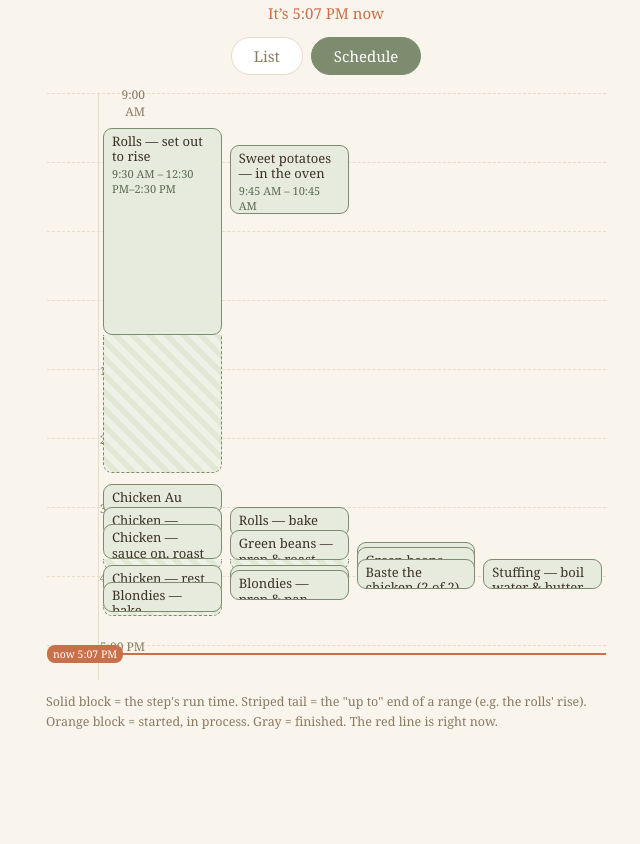
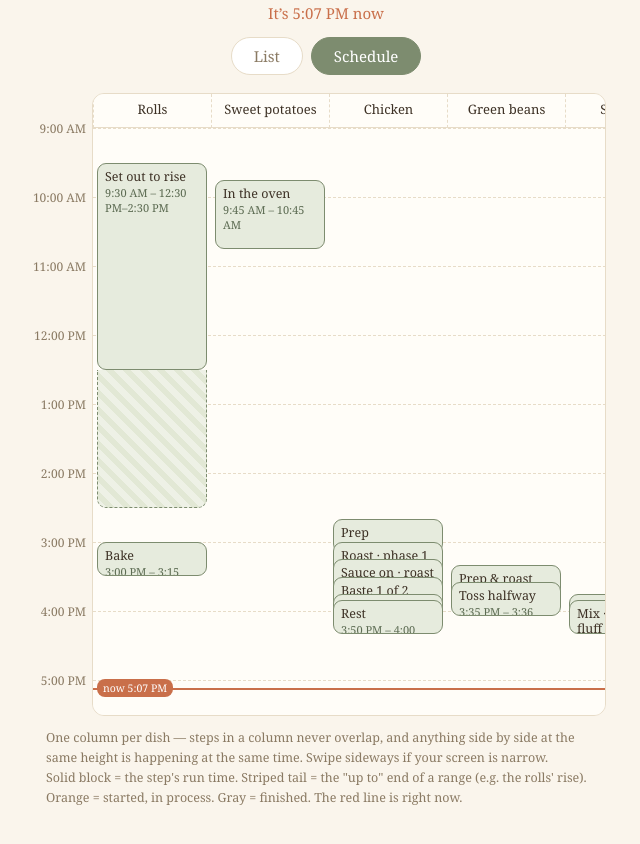
Before and after one commit to metaky/metaky.github.io, a plain HTML site: page meal-prep-timing/index.html in a window 1280 px wide. Both pictures are taken after a click on the button "Schedule". Shown: the part 80-924 px from the top of the page, without its empty margins (314-954 px from the left). Before the commit the page ends 860 px from the top, so only its background shows below. Drawn offline with Linux system fonts and the light colour scheme.

Commit message:
Schedule tab redesign: one lane per dish (swimlanes)

```diff
--- a/meal-prep-timing/index.html
+++ b/meal-prep-timing/index.html
@@ -49,20 +49,24 @@
   .foot{margin-top:22px; text-align:center; font-size:12.5px; color:var(--muted); line-height:1.5;}
   .del{color:#b0563a; border-color:#e5c4b8;}
 
-  /* ---- Schedule view ---- */
-  .sched{position:relative; margin-left:52px; border-left:1px solid var(--line);}
-  .hourline{position:absolute; left:-52px; right:0; border-top:1px dashed var(--line);}
-  .hourlabel{position:absolute; left:0; width:46px; text-align:right; font-size:12px; color:var(--muted); transform:translateY(-7px);}
-  .block{position:absolute; border-radius:9px; padding:5px 8px; overflow:hidden; border:1px solid var(--sage); background:#e6ebdd; color:var(--ink);}
-  .block .bname{font-size:13px; line-height:1.2;}
+  /* ---- Schedule view: one lane per dish, time runs downward ---- */
+  .schedWrap{display:flex; align-items:stretch;}
+  .schedHours{position:relative; width:46px; flex:none;}
+  .hourlabel{position:absolute; right:6px; font-size:12px; color:var(--muted); transform:translateY(-7px); white-space:nowrap;}
+  .schedScroll{overflow-x:auto; flex:1; -webkit-overflow-scrolling:touch; border:1px solid var(--line); border-radius:12px; background:var(--card);}
+  .sched{position:relative;}
+  .lanehead{position:absolute; top:0; text-align:center; font-size:13px; padding:8px 2px 6px; color:var(--ink); border-bottom:1px solid var(--line); border-left:1px dashed var(--line); background:var(--card); z-index:4; line-height:1.15;}
+  .hourline{position:absolute; left:0; right:0; border-top:1px dashed var(--line); z-index:0;}
+  .block{position:absolute; border-radius:9px; padding:5px 7px; overflow:hidden; border:1px solid var(--sage); background:#e6ebdd; color:var(--ink); z-index:2;}
+  .block .bname{font-size:12.5px; line-height:1.2;}
   .block .btime{font-size:11px; color:#5c6b52; margin-top:1px;}
-  .block.ext{border-style:dashed; background:repeating-linear-gradient(45deg,#eef1e6,#eef1e6 6px,#e2e8d5 6px,#e2e8d5 12px); border-top:none; border-radius:0 0 9px 9px;}
+  .block.ext{border-style:dashed; background:repeating-linear-gradient(45deg,#eef1e6,#eef1e6 6px,#e2e8d5 6px,#e2e8d5 12px); border-top:none; border-radius:0 0 9px 9px; z-index:1;}
   .block.started{border-color:var(--clay); background:#fbe9d9;}
   .block.started .btime{color:#9a6212;}
   .block.finished{opacity:.45; border-color:#bbb; background:#e8e8e8;}
   .block.finished .btime{color:#777;}
-  .nowline{position:absolute; left:-52px; right:0; border-top:2px solid var(--clay); z-index:5;}
-  .nowtag{position:absolute; left:-52px; transform:translateY(-8px); background:var(--clay); color:#fff; font-size:10.5px; padding:2px 6px; border-radius:8px; z-index:6;}
+  .nowline{position:absolute; left:0; right:0; border-top:2px solid var(--clay); z-index:5;}
+  .nowtag{position:absolute; left:4px; transform:translateY(-9px); background:var(--clay); color:#fff; font-size:10.5px; padding:2px 6px; border-radius:8px; z-index:6;}
   .legend{font-size:12.5px; color:var(--muted); margin-top:12px; line-height:1.6;}
 </style>
 </head>
@@ -111,31 +115,34 @@
   </div>
 
   <div id="viewSched" style="display:none">
-    <div class="sched" id="sched"></div>
+    <div class="schedWrap">
+      <div class="schedHours" id="schedHours"></div>
+      <div class="schedScroll"><div class="sched" id="sched"></div></div>
+    </div>
     <div class="legend">
-      Solid block = the step's run time. Striped tail = the "up to" end of a range (e.g. the rolls' rise).<br>
-      Orange block = started, in process. Gray = finished. The red line is right now.
+      One column per dish — steps in a column never overlap, and anything side by side at the same height is happening at the same time. Swipe sideways if your screen is narrow.<br>
+      Solid block = the step's run time. Striped tail = the "up to" end of a range (e.g. the rolls' rise). Orange = started, in process. Gray = finished. The red line is right now.
     </div>
   </div>
 </div>
 
 <script>
 const SEED = [
-  {id:'seed-rolls', name:'Rolls — set out to rise', date:'2026-11-26', start:'09:30', durMin:180, durMax:300, note:'Set out at 9:30 to rise (3–5 hours)'},
-  {id:'seed-sweet', name:'Sweet potatoes — in the oven', date:'2026-11-26', start:'09:45', durMin:60, durMax:60, note:'In the oven at 9:45 · about an hour (per Mel)'},
-  {id:'seed-bake', name:'Rolls — bake (alongside the chicken)', date:'2026-11-26', start:'15:00', durMin:15, durMax:20, note:'Bake at 375°F on the other rack while the chicken does phase 1 — out 3:15–3:20, then cover with a towel to stay warm until serving at 4:00. If the rise finished early, shape the rolls, cover them, and park somewhere cool (or the fridge) to slow the proof until bake time'},
-  {id:'seed-chix-prep', name:'Chicken Au Poivre — prep', date:'2026-11-26', start:'14:40', durMin:20, durMax:20, note:'Spatchcock & season (Maldon + olive oil). Preheat oven to 375°F convection. Crush peppercorns; whisk cream with rosemary, garlic, shallots + 1 tsp Maldon'},
-  {id:'seed-chix-p1', name:'Chicken — roast, phase 1', date:'2026-11-26', start:'15:00', durMin:15, durMax:15, note:'Skin side up at 375°F convection, ~15 min, until slightly golden'},
-  {id:'seed-chix-p2', name:'Chicken — sauce on, roast phase 2', date:'2026-11-26', start:'15:15', durMin:30, durMax:35, note:'Pour peppercorn sauce over, add sherry around the chicken, raise oven to 400°F. Done at 165°F in the thickest part of the breast'},
-  {id:'seed-baste1', name:'Baste the chicken (1 of 2)', date:'2026-11-26', start:'15:30', durMin:1, durMax:1, note:'Quick baste, back in the oven'},
-  {id:'seed-baste2', name:'Baste the chicken (2 of 2)', date:'2026-11-26', start:'15:45', durMin:1, durMax:1, note:'Second baste — good moment to check the temp'},
-  {id:'seed-chix-rest', name:'Chicken — rest', date:'2026-11-26', start:'15:50', durMin:10, durMax:10, note:'Rest at least 10 min before serving. Serve ~4:00 PM'},
-  {id:'seed-stuff-boil', name:'Stuffing — boil water & butter', date:'2026-11-26', start:'15:45', durMin:5, durMax:5, note:'365 Organic Traditional Stuffing Mix: 1¾ cups water + 6 Tbsp butter in a large saucepan, bring to a boil over medium-high'},
-  {id:'seed-stuff-stand', name:'Stuffing — mix, stand & fluff', date:'2026-11-26', start:'15:50', durMin:5, durMax:5, note:'Off the heat, stir in the stuffing mix, cover and let stand 5 min. Fluff with a fork and serve — holds covered until the chicken is ready at 4:00'},
-  {id:'seed-beans-roast', name:'Green beans — prep & roast', date:'2026-11-26', start:'15:20', durMin:25, durMax:30, note:'From frozen, do NOT thaw. Spread in a single layer on a sheet pan, toss with olive oil, salt, pepper & garlic powder. Roast at 400°F alongside the chicken — done when tender with browned, blistered spots'},
-  {id:'seed-beans-toss', name:'Green beans — toss halfway', date:'2026-11-26', start:'15:35', durMin:1, durMax:1, note:'Toss/flip the beans so they brown evenly, back in the oven'},
-  {id:'seed-blond-prep', name:'Blondies — prep & pan', date:'2026-11-26', start:'15:55', durMin:10, durMax:10, note:'Maple Butterscotch Blondies. Once the chicken is out, set the oven to 350°F (it coasts down from 400). Line an 8×8 pan with parchment, grease lightly. Melt 1 stick (4 oz) unsalted butter, whisk with 1 large egg, stir in the dry mix to a soft dough. Spread in pan, squeeze 7–8 lines of butterscotch syrup ~1 inch apart, drag a knife through in alternating directions'},
-  {id:'seed-blond-bake', name:'Blondies — bake', date:'2026-11-26', start:'16:05', durMin:20, durMax:22, note:'Center rack at 350°F until golden brown. Cool on a wire rack — dessert while/after you eat'}
+  {id:'seed-rolls', dish:'Rolls', short:'Set out to rise', name:'Rolls — set out to rise', date:'2026-11-26', start:'09:30', durMin:180, durMax:300, note:'Set out at 9:30 to rise (3–5 hours)'},
+  {id:'seed-sweet', dish:'Sweet potatoes', short:'In the oven', name:'Sweet potatoes — in the oven', date:'2026-11-26', start:'09:45', durMin:60, durMax:60, note:'In the oven at 9:45 · about an hour (per Mel)'},
+  {id:'seed-bake', dish:'Rolls', short:'Bake', name:'Rolls — bake (alongside the chicken)', date:'2026-11-26', start:'15:00', durMin:15, durMax:20, note:'Bake at 375°F on the other rack while the chicken does phase 1 — out 3:15–3:20, then cover with a towel to stay warm until serving at 4:00. If the rise finished early, shape the rolls, cover them, and park somewhere cool (or the fridge) to slow the proof until bake time'},
+  {id:'seed-chix-prep', dish:'Chicken', short:'Prep', name:'Chicken Au Poivre — prep', date:'2026-11-26', start:'14:40', durMin:20, durMax:20, note:'Spatchcock & season (Maldon + olive oil). Preheat oven to 375°F convection. Crush peppercorns; whisk cream with rosemary, garlic, shallots + 1 tsp Maldon'},
+  {id:'seed-chix-p1', dish:'Chicken', short:'Roast · phase 1', name:'Chicken — roast, phase 1', date:'2026-11-26', start:'15:00', durMin:15, durMax:15, note:'Skin side up at 375°F convection, ~15 min, until slightly golden'},
+  {id:'seed-chix-p2', dish:'Chicken', short:'Sauce on · roast phase 2', name:'Chicken — sauce on, roast phase 2', date:'2026-11-26', start:'15:15', durMin:30, durMax:35, note:'Pour peppercorn sauce over, add sherry around the chicken, raise oven to 400°F. Done at 165°F in the thickest part of the breast'},
+  {id:'seed-baste1', dish:'Chicken', short:'Baste 1 of 2', name:'Baste the chicken (1 of 2)', date:'2026-11-26', start:'15:30', durMin:1, durMax:1, note:'Quick baste, back in the oven'},
+  {id:'seed-baste2', dish:'Chicken', short:'Baste 2 of 2', name:'Baste the chicken (2 of 2)', date:'2026-11-26', start:'15:45', durMin:1, durMax:1, note:'Second baste — good moment to check the temp'},
+  {id:'seed-chix-rest', dish:'Chicken', short:'Rest', name:'Chicken — rest', date:'2026-11-26', start:'15:50', durMin:10, durMax:10, note:'Rest at least 10 min before serving. Serve ~4:00 PM'},
+  {id:'seed-stuff-boil', dish:'Stuffing', short:'Boil water & butter', name:'Stuffing — boil water & butter', date:'2026-11-26', start:'15:45', durMin:5, durMax:5, note:'365 Organic Traditional Stuffing Mix: 1¾ cups water + 6 Tbsp butter in a large saucepan, bring to a boil over medium-high'},
+  {id:'seed-stuff-stand', dish:'Stuffing', short:'Mix · stand · fluff', name:'Stuffing — mix, stand & fluff', date:'2026-11-26', start:'15:50', durMin:5, durMax:5, note:'Off the heat, stir in the stuffing mix, cover and let stand 5 min. Fluff with a fork and serve — holds covered until the chicken is ready at 4:00'},
+  {id:'seed-beans-roast', dish:'Green beans', short:'Prep & roast', name:'Green beans — prep & roast', date:'2026-11-26', start:'15:20', durMin:25, durMax:30, note:'From frozen, do NOT thaw. Spread in a single layer on a sheet pan, toss with olive oil, salt, pepper & garlic powder. Roast at 400°F alongside the chicken — done when tender with browned, blistered spots'},
+  {id:'seed-beans-toss', dish:'Green beans', short:'Toss halfway', name:'Green beans — toss halfway', date:'2026-11-26', start:'15:35', durMin:1, durMax:1, note:'Toss/flip the beans so they brown evenly, back in the oven'},
+  {id:'seed-blond-prep', dish:'Blondies', short:'Prep & pan', name:'Blondies — prep & pan', date:'2026-11-26', start:'15:55', durMin:10, durMax:10, note:'Maple Butterscotch Blondies. Once the chicken is out, set the oven to 350°F (it coasts down from 400). Line an 8×8 pan with parchment, grease lightly. Melt 1 stick (4 oz) unsalted butter, whisk with 1 large egg, stir in the dry mix to a soft dough. Spread in pan, squeeze 7–8 lines of butterscotch syrup ~1 inch apart, drag a knife through in alternating directions'},
+  {id:'seed-blond-bake', dish:'Blondies', short:'Bake', name:'Blondies — bake', date:'2026-11-26', start:'16:05', durMin:20, durMax:22, note:'Center rack at 350°F until golden brown. Cool on a wire rack — dessert while/after you eat'}
 ];
 const KEY='mealprep-items-v1', DKEY='mealprep-done-v1', SKEY='mealprep-started-v1';
 function loadLocal(){ try{ return JSON.parse(localStorage.getItem(KEY))||[] }catch(e){ return [] } }
@@ -244,63 +251,73 @@ function renderList(now){
     doneItems.length ? doneItems.map(i=>card(i,now,'donecard')).join('') : '<div class="empty">Nothing finished yet.</div>';
 }
 
-/* ---------- Schedule view ---------- */
+/* ---------- Schedule view: one lane per dish ---------- */
 const DAY_START = 9*60;        // 9:00 AM, minutes since midnight
 const DAY_END   = 17*60 + 30;  // 5:30 PM
 const PXMIN = 1.15;            // pixels per minute
+const HEAD_H = 34;             // dish header row height
+const LANE_W = 118;            // pixels per dish lane
 function minsOfDay(d){ return d.getHours()*60 + d.getMinutes(); }
 
 function renderSched(now){
   const el = document.getElementById('sched');
+  const hoursEl = document.getElementById('schedHours');
   const items = allItems().filter(i=> i.date==='2026-11-26');
-  const H = (DAY_END-DAY_START)*PXMIN;
+  const H = (DAY_END-DAY_START)*PXMIN + HEAD_H;
+
+  // Dish lanes, in the order dishes first appear on the board
+  const dishes = [];
+  for(const it of items){ const d = it.dish || it.name; if(!dishes.includes(d)) dishes.push(d); }
+  const laneOf = d => dishes.indexOf(d);
+  el.style.width = (dishes.length * LANE_W) + 'px';
+  el.style.height = H + 'px';
+  hoursEl.style.height = H + 'px';
+
+  let hoursHtml = '';
   let html = '';
 
-  // Hour gridlines + labels
+  // Hour labels (fixed column outside the scroll area) + gridlines (inside)
   for(let m = Math.ceil(DAY_START/60)*60; m <= DAY_END; m += 60){
-    const y = (m-DAY_START)*PXMIN;
+    const y = (m-DAY_START)*PXMIN + HEAD_H;
     const lbl = fmt(new Date(2026,10,26, Math.floor(m/60), m%60));
-    html += `<div class="hourline" style="top:${y}px"></div><div class="hourlabel" style="top:${y}px">${lbl}</div>`;
+    hoursHtml += `<div class="hourlabel" style="top:${y}px">${lbl}</div>`;
+    html += `<div class="hourline" style="top:${y}px"></div>`;
   }
 
-  // Lane packing so overlapping steps sit side by side
-  const lanes = []; // each lane: end-minute of its last block
-  const placed = items.map(it=>{
-    const s = minsOfDay(dt(it)), eMax = minsOfDay(dt(it, it.durMax));
-    let lane = lanes.findIndex(end => s >= end);
-    if(lane === -1){ lane = lanes.length; lanes.push(0); }
-    lanes[lane] = eMax;
-    return {it, s, eMin: minsOfDay(dt(it, it.durMin)), eMax, lane};
+  // Lane headers + separators
+  dishes.forEach((d, i)=>{
+    html += `<div class="lanehead" style="left:${i*LANE_W}px; width:${LANE_W}px; height:${HEAD_H}px">${esc(d)}</div>`;
   });
-  const nLanes = Math.max(lanes.length, 1);
-  const laneW = 100 / nLanes;
 
-  for(const p of placed){
-    const top = (p.s-DAY_START)*PXMIN;
-    const hMin = Math.max((p.eMin-p.s)*PXMIN, 30);
-    const left = `calc(${p.lane*laneW}% + 4px)`;
-    const width = `calc(${laneW}% - 8px)`;
-    const stateCls = p.it.done ? 'finished' : (p.it.started ? 'started' : '');
-    const range = p.it.durMax > p.it.durMin ? `–${fmt(dt(p.it, p.it.durMax))}` : '';
-    html += `<div class="block ${stateCls}" style="top:${top}px; height:${hMin}px; left:${left}; width:${width}; z-index:2">
-      <div class="bname">${esc(p.it.name)}</div>
-      <div class="btime">${fmt(dt(p.it))} – ${fmt(dt(p.it, p.it.durMin))}${range}</div>
+  // Blocks: a dish's own steps are sequential, so a lane never overlaps itself
+  for(const it of items){
+    const lane = laneOf(it.dish || it.name);
+    const s = minsOfDay(dt(it)), eMin = minsOfDay(dt(it, it.durMin)), eMax = minsOfDay(dt(it, it.durMax));
+    const top = (s-DAY_START)*PXMIN + HEAD_H;
+    const hMin = Math.max((eMin-s)*PXMIN, 34);
+    const left = (lane*LANE_W + 4) + 'px';
+    const width = (LANE_W - 8) + 'px';
+    const stateCls = it.done ? 'finished' : (it.started ? 'started' : '');
+    const range = it.durMax > it.durMin ? `–${fmt(dt(it, it.durMax))}` : '';
+    html += `<div class="block ${stateCls}" style="top:${top}px; height:${hMin}px; left:${left}; width:${width}">
+      <div class="bname">${esc(it.short || it.name)}</div>
+      <div class="btime">${fmt(dt(it))} – ${fmt(dt(it, it.durMin))}${range}</div>
     </div>`;
-    if(p.eMax > p.eMin){
-      const extTop = (p.eMin-DAY_START)*PXMIN;
-      const extH = Math.max((p.eMax-p.eMin)*PXMIN, 8);
-      html += `<div class="block ext ${stateCls}" style="top:${extTop}px; height:${extH}px; left:${left}; width:${width}; z-index:1"></div>`;
+    if(eMax > eMin){
+      const extTop = (eMin-DAY_START)*PXMIN + HEAD_H;
+      const extH = Math.max((eMax-eMin)*PXMIN, 8);
+      html += `<div class="block ext ${stateCls}" style="top:${extTop}px; height:${extH}px; left:${left}; width:${width}"></div>`;
     }
   }
 
   // Now line
   const nm = minsOfDay(now);
   if(now.getDate()===26 && nm >= DAY_START && nm <= DAY_END){
-    const y = (nm-DAY_START)*PXMIN;
+    const y = (nm-DAY_START)*PXMIN + HEAD_H;
     html += `<div class="nowline" style="top:${y}px"></div><div class="nowtag" style="top:${y}px">now ${fmt(now)}</div>`;
   }
 
-  el.style.height = H+'px';
+  hoursEl.innerHTML = hoursHtml;
   el.innerHTML = html;
 }
 
```
